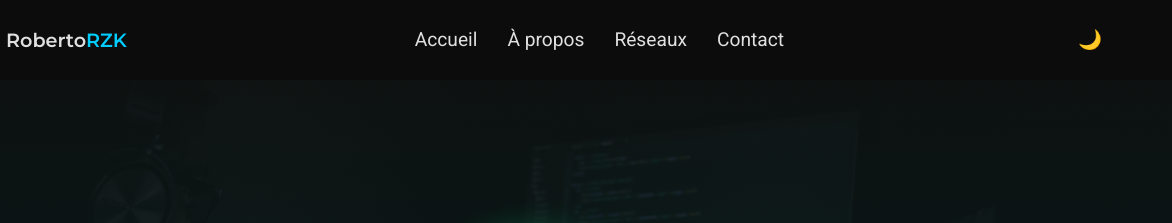
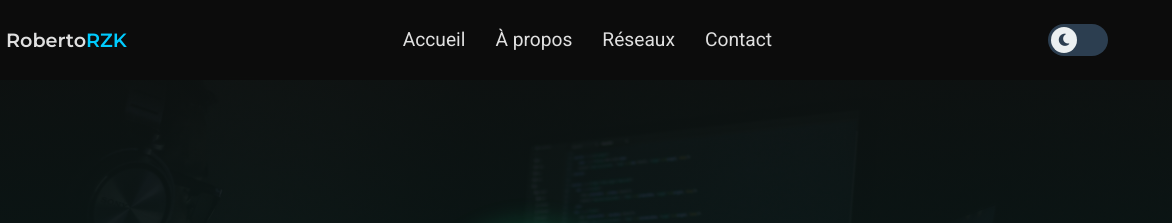
Before and after one commit to nrsRZK/RobertoRZK, a plain HTML site: page index.html in a window 1280 px wide. Shown: the top 223 px of the page, 108-1280 px from the left. Drawn offline with nearby package versions, Linux system fonts and the light colour scheme.

Commit message:
toggle theme

```diff
--- a/index.html
+++ b/index.html
@@ -45,10 +45,14 @@
         <a href="#contact">Contact</a>
       </nav>
 
-      <!-- 🔹 Bouton thème -->
       <button id="theme-toggle" aria-label="Basculer thème" title="Basculer thème">
-        🌙
-      </button>
+  <div class="toggle-track">
+    <div class="toggle-thumb">
+      <i class="fa-solid fa-moon"></i>
+    </div>
+  </div>
+</button>
+
 
       <div class="burger" id="burger">
         <span></span><span></span><span></span>
--- a/script.js
+++ b/script.js
@@ -34,28 +34,27 @@
   }
 })();
 
-/* ===== Thème clair/sombre avec mémorisation ===== */
+
+/* ===== Thème clair/sombre avec interrupteur animé ===== */
 (function () {
   const themeToggle = document.getElementById('theme-toggle');
+  const thumbIcon = themeToggle.querySelector('.toggle-thumb i');
   if (!themeToggle) return;
 
   const savedTheme = localStorage.getItem('theme') || 'dark';
   document.documentElement.setAttribute('data-theme', savedTheme);
-  themeToggle.textContent = savedTheme === 'dark' ? '🌙' : '☀️';
+  thumbIcon.className = savedTheme === 'dark' ? 'fa-solid fa-moon' : 'fa-solid fa-sun';
 
   themeToggle.addEventListener('click', () => {
     const current = document.documentElement.getAttribute('data-theme');
-    if (current === 'dark') {
-      document.documentElement.setAttribute('data-theme', 'light');
-      localStorage.setItem('theme', 'light');
-      themeToggle.textContent = '☀️';
-    } else {
-      document.documentElement.setAttribute('data-theme', 'dark');
-      localStorage.setItem('theme', 'dark');
-      themeToggle.textContent = '🌙';
-    }
+    const newTheme = current === 'dark' ? 'light' : 'dark';
+
+    document.documentElement.setAttribute('data-theme', newTheme);
+    localStorage.setItem('theme', newTheme);
+    thumbIcon.className = newTheme === 'dark' ? 'fa-solid fa-moon' : 'fa-solid fa-sun';
   });
 })();
+
 
 /* ===== Menu burger ===== */
 (function () {
--- a/style.css
+++ b/style.css
@@ -172,18 +172,76 @@ html {
   transform: translateY(-7px) rotate(-45deg);
 }
 
-/* Bouton thème */
+
+ /* ===== Interrupteur Thème ===== */
 #theme-toggle {
   background: none;
   border: none;
-  font-size: 1.2rem;
   cursor: pointer;
-  color: var(--neutral-light); /* sombre par défaut */
-  transition: color 0.3s;
+  position: relative;
+  width: 60px;
+  height: 32px;
+  padding: 0;
 }
-#theme-toggle:hover {
-  color: var(--accent-color);
+
+.toggle-track {
+  background: var(--toggle-bg, #333);
+  border-radius: 30px;
+  width: 100%;
+  height: 100%;
+  display: flex;
+  align-items: center;
+  justify-content: flex-start;
+  position: relative;
+  transition: background 0.3s ease;
 }
+
+.toggle-thumb {
+  background: var(--thumb-bg, #fff);
+  width: 26px;
+  height: 26px;
+  border-radius: 50%;
+  display: flex;
+  align-items: center;
+  justify-content: center;
+  transition: transform 0.3s ease, background 0.3s ease;
+  transform: translateX(3px);
+}
+
+.toggle-thumb i {
+  font-size: 14px;
+  color: var(--icon-color, #333);
+  transition: color 0.3s ease;
+}
+
+/* Thème clair -> interrupteur à droite */
+[data-theme="light"] .toggle-track {
+  background: #333;
+}
+
+[data-theme="light"] .toggle-thumb {
+  transform: translateX(30px);
+  background: #fff;
+}
+
+[data-theme="light"] .toggle-thumb i {
+  color: #0077CC;
+}
+
+/* Thème sombre -> interrupteur à gauche */
+[data-theme="dark"] .toggle-track {
+  background: #2c3e50;
+}
+
+[data-theme="dark"] .toggle-thumb {
+  transform: translateX(3px);
+  background: #ecf0f1;
+}
+
+[data-theme="dark"] .toggle-thumb i {
+  color: #2c3e50;
+}
+
 
 /* 🔹 Navbar mode clair */
 :root[data-theme="light"] #navbar {
```
